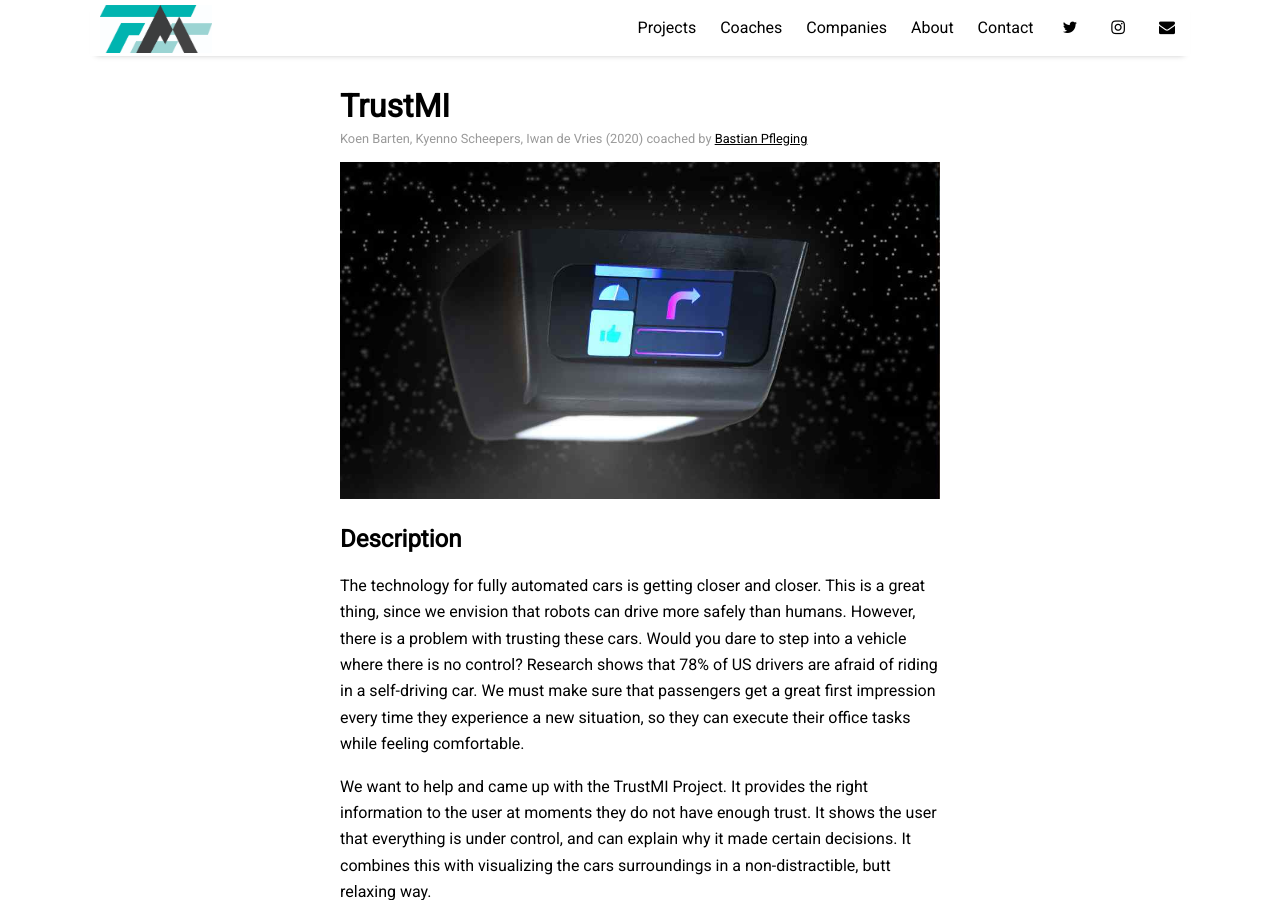
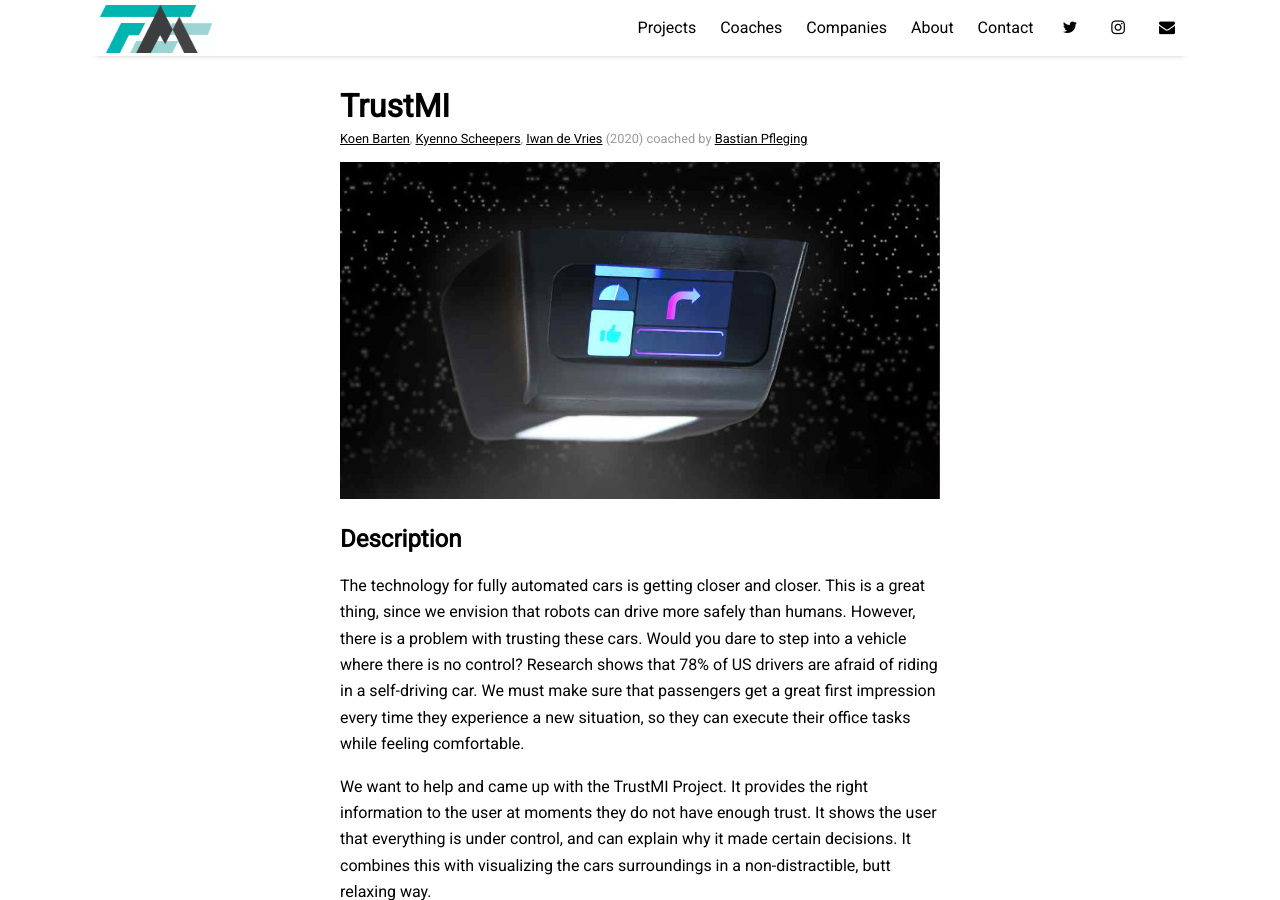
Before and after one commit to bazilinskyy/mobility-squad, a Jekyll site: the page built from _posts/2020-01-01-trustmi.md, in a window 1280 px wide and 900 px high. Built offline with Jekyll 4.4.1, drawn with Linux system fonts in a browser that asks for light colours; nearby versions of some CDN libraries; comment, search, counter and statistics services are not loaded; part of the change alters nothing that is shown.

```diff
--- a/_posts/2020-01-01-trustmi.md
+++ b/_posts/2020-01-01-trustmi.md
@@ -4,8 +4,12 @@ year: 2020
 title: "TrustMI"
 authors:
   - name: Koen Barten
+    website: https://www.linkedin.com/in/koen-barten/?originalSubdomain=nl
   - name: Kyenno Scheepers
+    website: https://www.kyennoscheepersdesign.com
   - name: Iwan de Vries
+    website: https://iwandevries.com
+
 coaches:
   - name: Bastian Pfleging
     website: https://www.bastian-pfleging.eu
```
